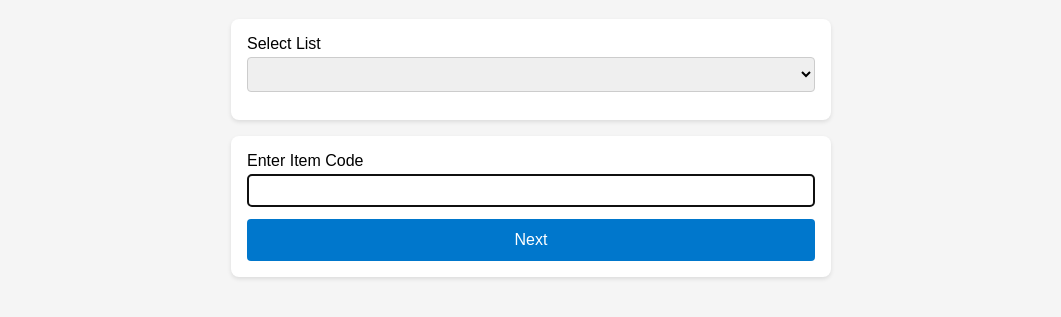
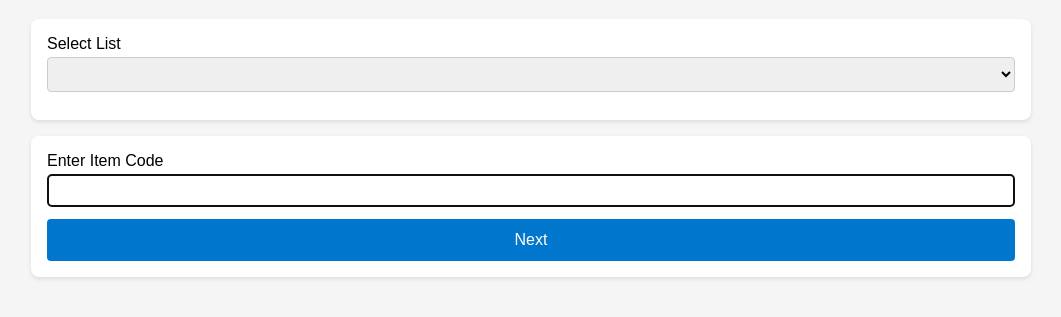
Before and after one commit to KarshBa/INVENTORY_APP, a website: page public/user.html in a window 1280 px wide. Shown: the part 77-394 px from the top of the page, without its empty margins (109-1170 px from the left). Drawn offline with Linux system fonts and the light colour scheme; no server answers.

Commit message:
Update style.css

```diff
--- a/public/style.css
+++ b/public/style.css
@@ -8,7 +8,7 @@ body {
   display: flex;
   justify-content: center;
 }
-.container { max-width: 600px; width: 100%; }
+.container { max-width: 1000px; width: 100%; }
 h1 { text-align: center; }
 .card {
   background: #fff;
```
